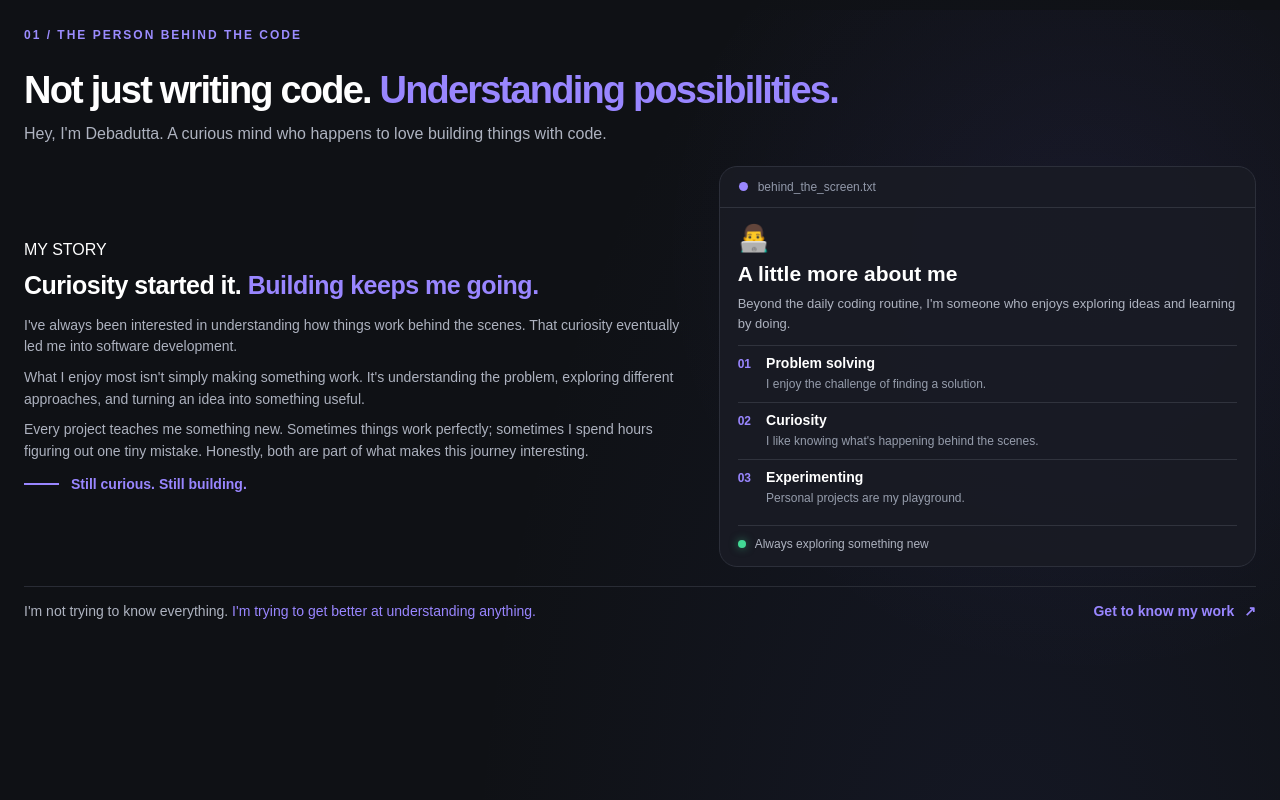
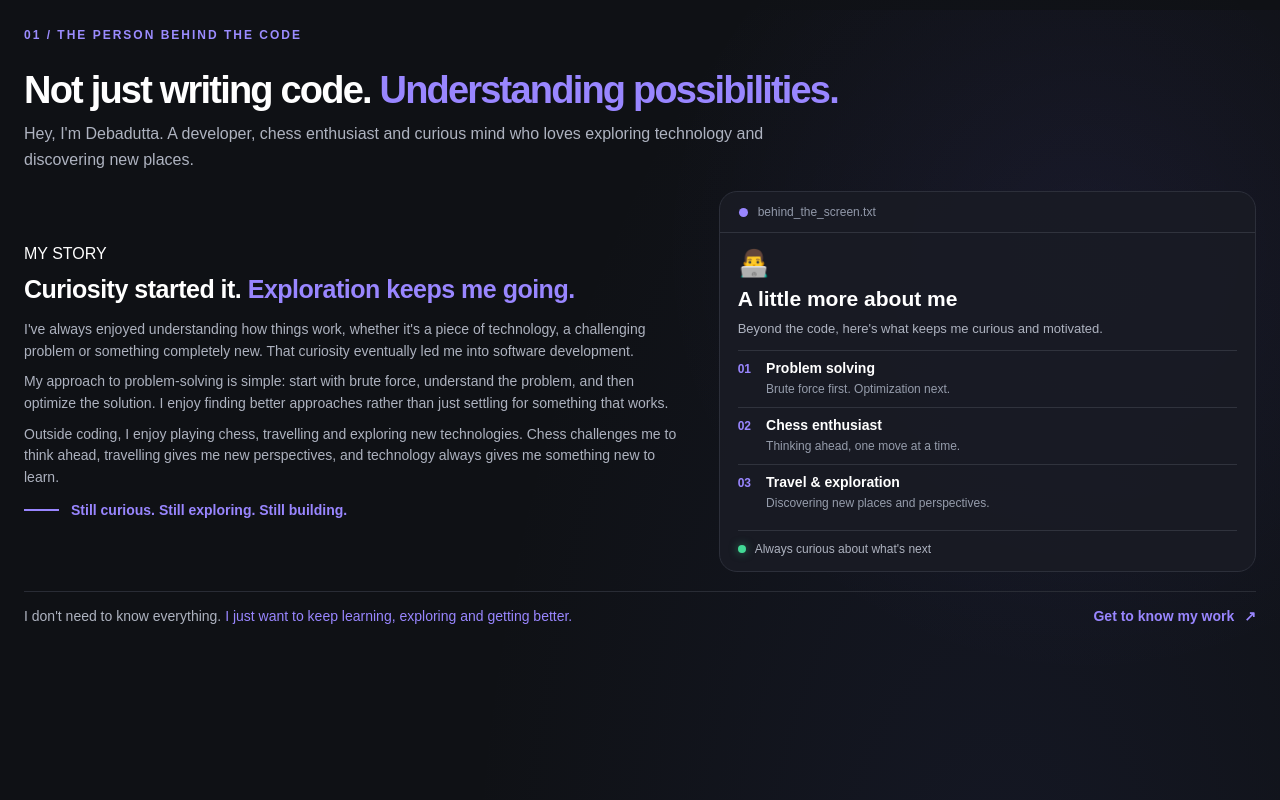
Before and after one commit to debaduttaGiri/my-portfolio, a plain HTML site: page index.html in a window 1280 px wide. Shown: the part 760-1560 px from the top of the page. Drawn offline with Linux system fonts and the light colour scheme.

Commit message:
update on projects,about

```diff
--- a/css/style.css
+++ b/css/style.css
@@ -2340,3 +2340,14 @@ section[id] {
         width: 100%;
     }
 }
+.project-links {
+    display: flex;
+    align-items: center;
+    gap: 20px;
+    margin-top: 20px;
+}
+
+.project-separator {
+    color: var(--text-secondary);
+    opacity: 0.5;
+}
--- a/js/app.js
+++ b/js/app.js
@@ -151,8 +151,8 @@ function startRoleAnimation() {
     const roles = [
     "Full Stack .NET Developer",
     "Angular Developer",
-        "SQL Developer",
-        "AWS Developer"
+    "SQL Server Developer",
+    "AWS Cloud Developer"
 ];
 
     let roleIndex = 0;
@@ -324,6 +324,7 @@ function initializeNameErase() {
 
         holdTimer = setTimeout(() => {
             isErasing = true;
+            suppressNextClick = true;
             heading.classList.add("erasing");
             createCursor();
         }, 400);
@@ -381,8 +382,19 @@ function initializeNameErase() {
     document.addEventListener("pointerup", stopErasing);
     document.addEventListener("pointercancel", stopErasing);
 
-    // Double-click to restore the name
-    heading.addEventListener("dblclick", () => {
+    // Single-click to restore the name
+let suppressNextClick = false;
+
+heading.addEventListener("pointerdown", () => {
+    suppressNextClick = false;
+});
+
+heading.addEventListener("click", () => {
+    if (suppressNextClick) {
+        suppressNextClick = false;
+        return;
+    }
+
     stopErasing({
         pointerId: activePointerId
     });
--- a/sections/about.html
+++ b/sections/about.html
@@ -13,8 +13,9 @@
             </h2>
 
             <p class="about-intro">
-                Hey, I'm Debadutta. A curious mind who happens to love
-                building things with code.
+                Hey, I'm Debadutta. A developer, chess enthusiast
+                and curious mind who loves exploring technology
+                and discovering new places.
             </p>
         </div>
 
@@ -27,31 +28,35 @@
 
                 <h3>
                     Curiosity started it.
-                    <span>Building keeps me going.</span>
+                    <span>Exploration keeps me going.</span>
                 </h3>
 
                 <p>
-                    I've always been interested in understanding how things
-                    work behind the scenes. That curiosity eventually led
-                    me into software development.
+                    I've always enjoyed understanding how things work,
+                    whether it's a piece of technology, a challenging
+                    problem or something completely new. That curiosity
+                    eventually led me into software development.
                 </p>
 
                 <p>
-                    What I enjoy most isn't simply making something work.
-                    It's understanding the problem, exploring different
-                    approaches, and turning an idea into something useful.
+                    My approach to problem-solving is simple:
+                    start with brute force, understand the problem,
+                    and then optimize the solution. I enjoy finding
+                    better approaches rather than just settling for
+                    something that works.
                 </p>
 
                 <p>
-                    Every project teaches me something new. Sometimes
-                    things work perfectly; sometimes I spend hours
-                    figuring out one tiny mistake. Honestly, both are
-                    part of what makes this journey interesting.
+                    Outside coding, I enjoy playing chess, travelling
+                    and exploring new technologies. Chess challenges
+                    me to think ahead, travelling gives me new
+                    perspectives, and technology always gives me
+                    something new to learn.
                 </p>
 
                 <div class="about-signature">
                     <span class="signature-line"></span>
-                    <span>Still curious. Still building.</span>
+                    <span>Still curious. Still exploring. Still building.</span>
                 </div>
 
             </div>
@@ -71,37 +76,37 @@
                     <h3>A little more about me</h3>
 
                     <p>
-                        Beyond the daily coding routine, I'm someone
-                        who enjoys exploring ideas and learning by doing.
+                        Beyond the code, here's what keeps me curious
+                        and motivated.
                     </p>
 
                     <div class="personal-item">
                         <span>01</span>
                         <div>
                             <strong>Problem solving</strong>
-                            <small>I enjoy the challenge of finding a solution.</small>
+                            <small>Brute force first. Optimization next.</small>
                         </div>
                     </div>
 
                     <div class="personal-item">
                         <span>02</span>
                         <div>
-                            <strong>Curiosity</strong>
-                            <small>I like knowing what's happening behind the scenes.</small>
+                            <strong>Chess enthusiast</strong>
+                            <small>Thinking ahead, one move at a time.</small>
                         </div>
                     </div>
 
                     <div class="personal-item">
                         <span>03</span>
                         <div>
-                            <strong>Experimenting</strong>
-                            <small>Personal projects are my playground.</small>
+                            <strong>Travel & exploration</strong>
+                            <small>Discovering new places and perspectives.</small>
                         </div>
                     </div>
 
                     <div class="personal-footer">
                         <span class="online-dot"></span>
-                        Always exploring something new
+                        Always curious about what's next
                     </div>
 
                 </div>
@@ -112,14 +117,16 @@
 
         <!-- Closing statement -->
         <div class="about-bottom reveal">
+
             <p>
-                I'm not trying to know everything.
-                <span>I'm trying to get better at understanding anything.</span>
+                I don't need to know everything.
+                <span>I just want to keep learning, exploring and getting better.</span>
             </p>
 
             <a href="#projects" class="about-link">
                 Get to know my work <span>↗</span>
             </a>
+
         </div>
 
     </div>
--- a/sections/projects.html
+++ b/sections/projects.html
@@ -67,10 +67,16 @@
                     </div>
 
                     <div class="project-links">
-                        <a href="https://github.com/debaduttaGiri/bits-ui "
+    <a href="https://github.com/debaduttaGiri/bits-ui"
        target="_blank"
        rel="noopener noreferrer">
-                            GitHub Repository ↗
+        GitHub Repository
+    </a>
+
+    <a href="https://bit.runasp.net/"
+       target="_blank"
+       rel="noopener noreferrer">
+        Live Project
     </a>
 </div>
 
@@ -128,7 +134,13 @@
     <a href="https://github.com/debaduttaGiri/MovieTutorial"
        target="_blank"
        rel="noopener noreferrer">
-                            GitHub Repository ↗
+        GitHub Repository
+    </a>
+
+    <a href="https://testerpsolutions.runasp.net/Account/Login?ReturnUrl=%2f"
+       target="_blank"
+       rel="noopener noreferrer">
+        Live Project
     </a>
 </div>
 
```
Lines whose indentation alone changed are shown as unchanged.
